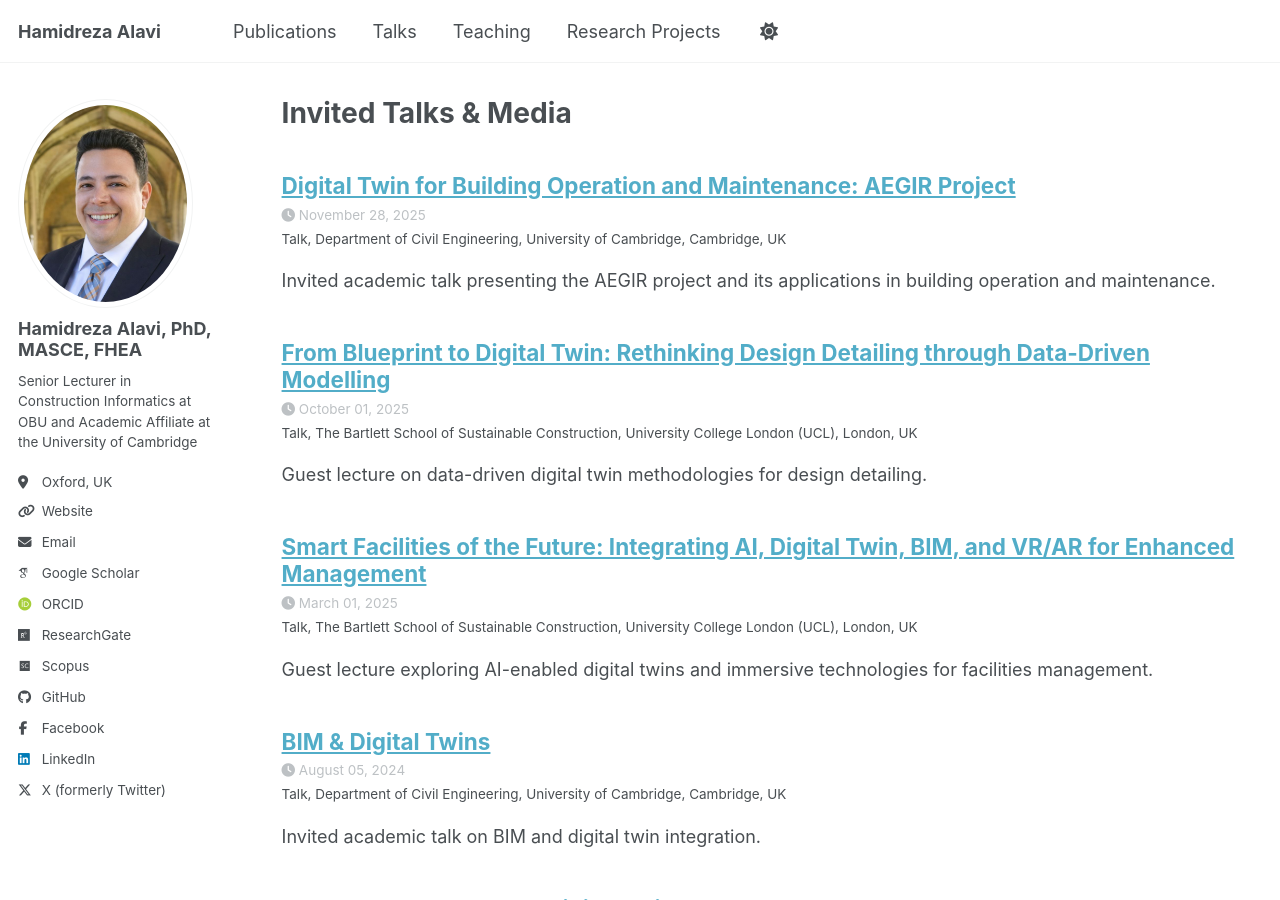
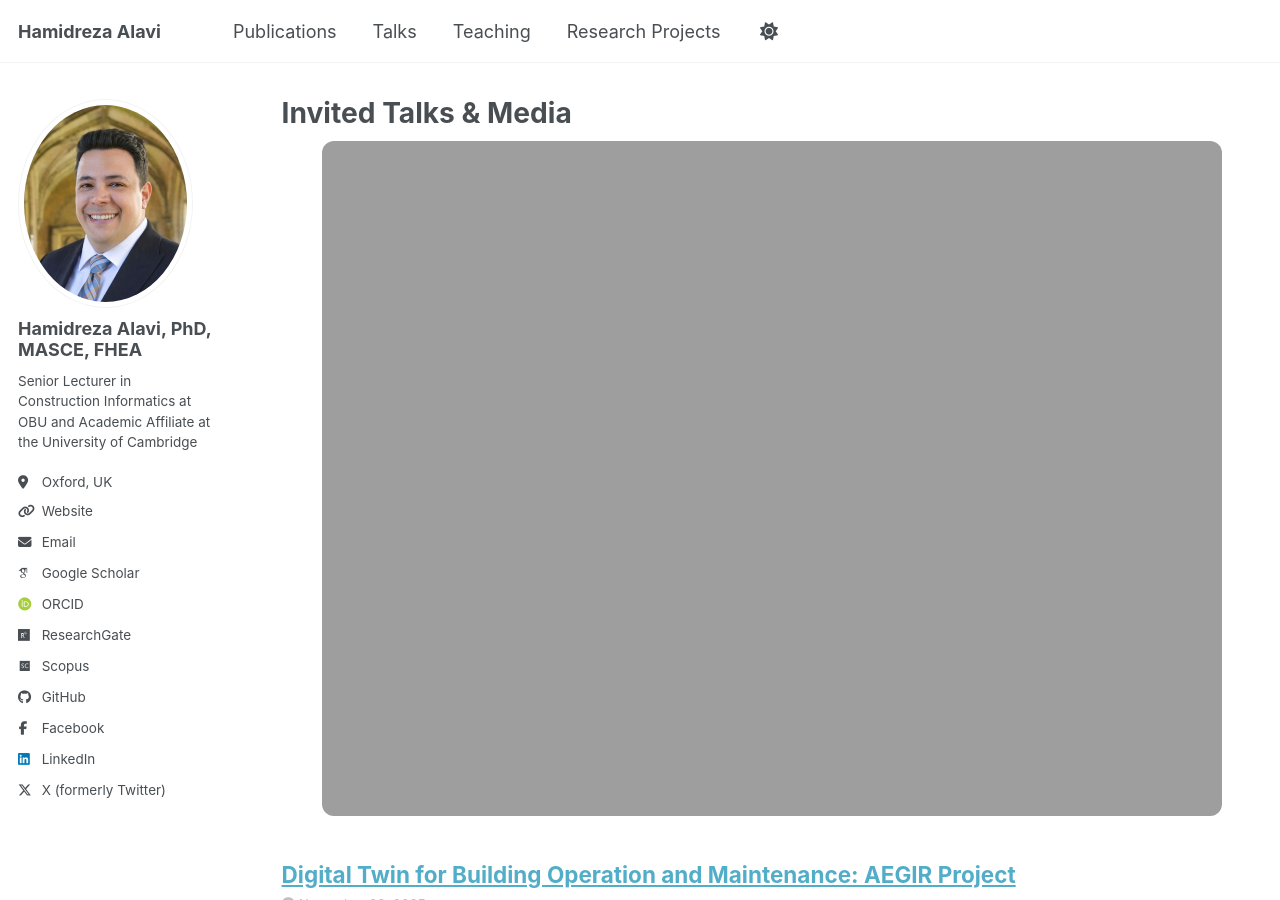
Before and after one commit to Hr-Alavi/Hr-Alavi.github.io, a Jekyll site: the page built from _pages/talks.html, in a window 1280 px wide and 900 px high. Built offline with Jekyll 4.4.1, drawn with Linux system fonts in a browser that asks for light colours; some web fonts are replaced; a script bundle is joined from its source files by our own code; library files that are not in the unit come from our copies.

Commit message:
Update talks.html

```diff
--- a/_pages/talks.html
+++ b/_pages/talks.html
@@ -4,6 +4,14 @@ title: "Invited Talks & Media"
 permalink: /talks/
 author_profile: true
 ---
+{% include base_path %}
+
+<img
+  src="{{ base_path }}/images/1737369787069.jpg"
+  alt="Invited talks and media"
+  style="width:100%; max-width:900px; display:block; margin:0.5rem auto 1.25rem auto; border-radius:12px;"
+/>
+
 
 {% if site.talkmap_link == true %}
 
```
